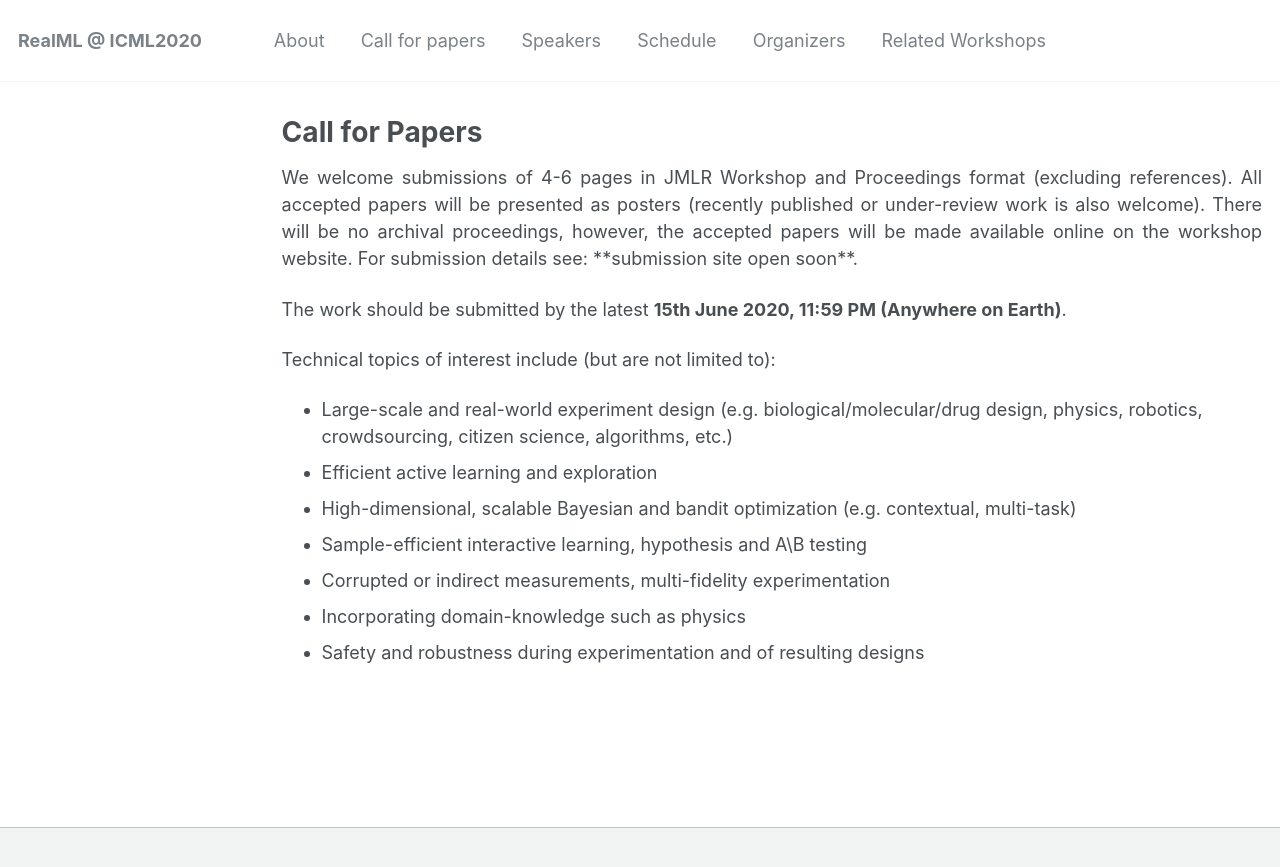
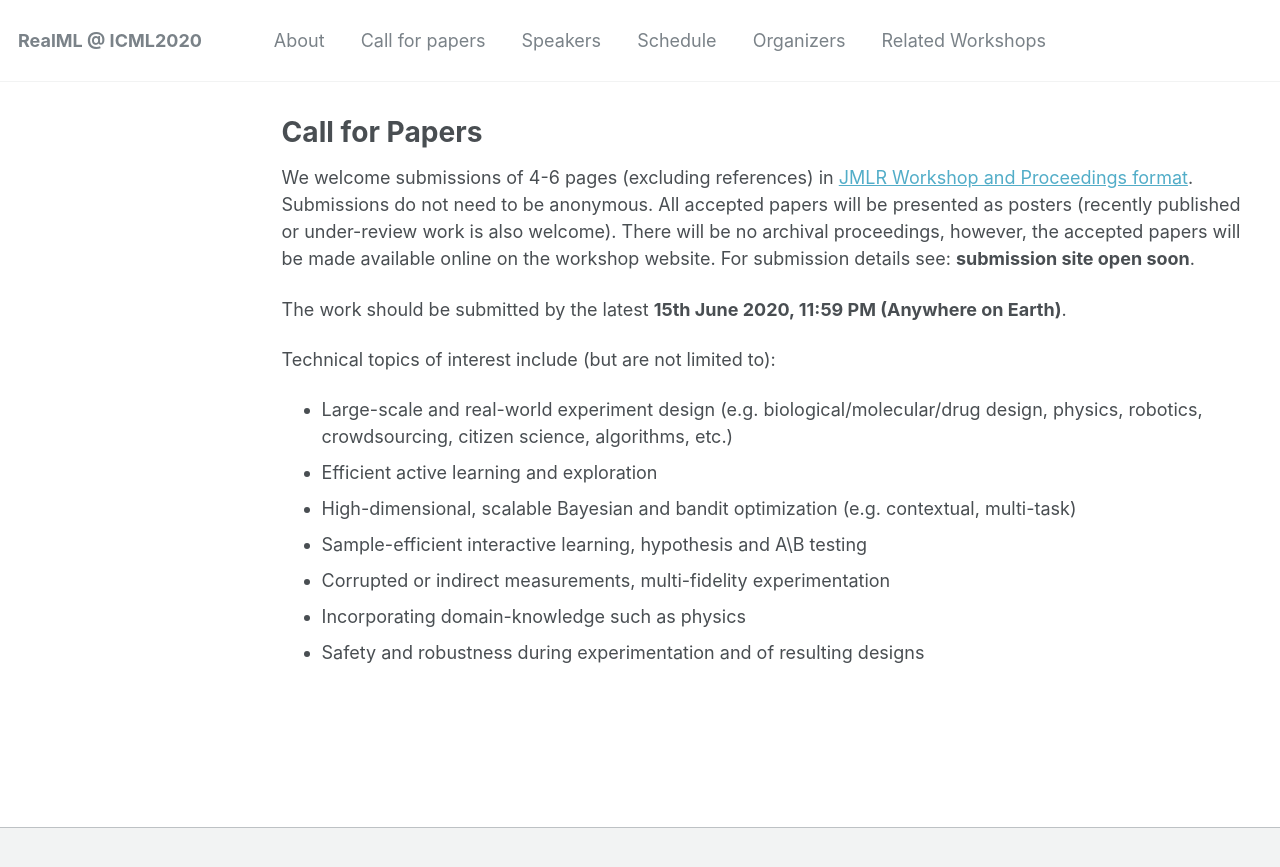
Before and after one commit to realworldml/icml2023, a Jekyll site: the page built from _pages/cfp.md, in a window 1280 px wide. Shown: the top 867 px of the page. Built offline with Jekyll 4.4.1, drawn with Linux system fonts in a browser that asks for light colours.

Commit message:
Update cfp page with template link, anonymize details, new format

```diff
--- a/_pages/cfp.md
+++ b/_pages/cfp.md
@@ -8,8 +8,10 @@ sitemap: false
 
 <!-- <p style="text-align: justify;">
 Now is the perfect time for experiment design and active learning methods to make serious headway on a variety of modern challenges and domains. For example, many experiment design tasks involve vast and unstructured search spaces (e.g., the number of potential drug-like molecules is estimated between 10^23 and 10^60), immense amounts of unlabeled data, costly experiments, constraints in the data collection process, the potential for massive parallelism in experimentation, and corrupted or disagreeing measurement outcomes. We are particularly interested in understanding the current issues preventing the broad application of experiment design and active learning methods to these challenges, as well as initial successes.</p> -->
-<p style="text-align: justify;">
-We welcome submissions of 4-6 pages in JMLR Workshop and Proceedings format (excluding references). All accepted papers will be presented as posters (recently published or under-review work is also welcome). There will be no archival proceedings, however, the accepted papers will be made available online on the workshop website. For submission details see: **submission site open soon**.</p>
+<!--<p style="text-align: justify;">-->
+<!--</p>-->
+
+We welcome submissions of 4-6 pages (excluding references) in [JMLR Workshop and Proceedings format](https://www.overleaf.com/latex/templates/template-for-journal-of-machine-learning-research-jmlr-with-jmlr2e-dot-sty/vjcpxhvztrjn). Submissions do not need to be anonymous. All accepted papers will be presented as posters (recently published or under-review work is also welcome). There will be no archival proceedings, however, the accepted papers will be made available online on the workshop website. For submission details see: **submission site open soon**.
 
 The work should be submitted by the latest **15th June 2020, 11:59 PM (Anywhere on Earth)**.
 
```
